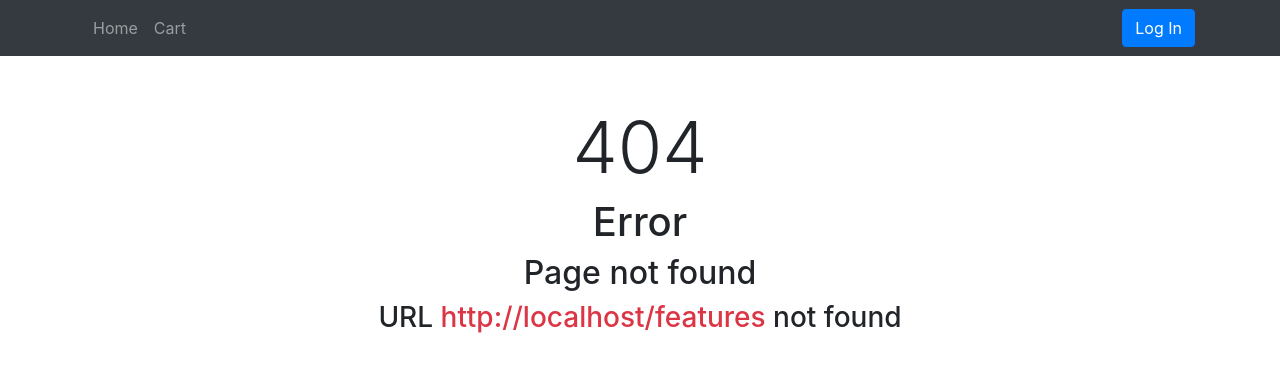
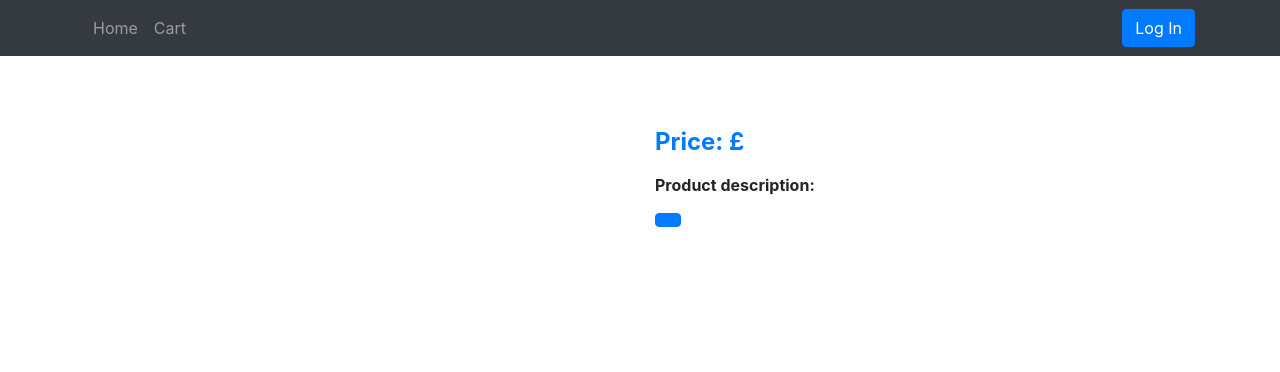
Before and after one commit to danielkuc/TheExchangeShop, a React (Create React App) app: page /features in a window 1280 px wide. Before the commit this address had no page. Shown: the top 372 px of the page. Built offline with nearby package versions, Linux system fonts and the light colour scheme.

Commit message:
added ProductsFeatures component

```diff
--- a/src/App.js
+++ b/src/App.js
@@ -1,6 +1,6 @@
 import React, { useState } from 'react';
 import './App.css';
-import { Cart,Default, Home, NavBar, Profile, ProductsList } from './components';
+import { Cart,Default, Home, NavBar, Profile, ProductFeatures, ProductsList } from './components';
 import { Routes, Route } from 'react-router-dom';
 import ProtectedRoute from './auth/protected-route';
 
@@ -16,6 +16,7 @@ function App() {
         <Routes>
           <Route path='/' element={<Home />}  />
           <Route path='cart' element={<Cart />} />
+          <Route path='features' element={<ProductFeatures product={productDetails} />} />
           <Route path='products' element={<ProductsList productDetails={productDetails} setDetails={setProductDetails} products={productsList} setProducts={setProductsList} />} />
           <Route path="profile" element={<ProtectedRoute component={Profile} />} />
           <Route path='/*' element={<Default />} />
--- /dev/null
+++ b/src/components/ProductFeatures.js
@@ -0,0 +1,41 @@
+import React from 'react'
+import { Button } from 'react-bootstrap';
+import { Link } from 'react-router-dom';
+
+const ProductFeatures = (props) => {
+  return (
+<div className='container py-5'>
+      <div className='row'>
+        <div className='col-10 mx-auto text-center text-slanted text-orange my5'>
+        </div>
+      </div>
+      <div className='row'>
+        <div className='col-10 mx-auto col-md-6 my-3'>
+          {/* <img src={image_link} className='img-fluid w-100' alt={props.name}/> */}
+        </div>
+        <div className='col-10 mx-auto col-md-6 my-3'>
+          <p className='h4'>{props.product.name}</p>
+          <p className='h4 text-primary'>
+            <strong>
+              Price: £ {props.product.price}
+            </strong>
+          </p>
+          <p className='font-weight-bold mt-3 mb-0'>
+            Product description:
+          </p>
+          <p>
+            {props.product.description}
+          </p>
+          <div>
+            <Link to='/products'>
+              <Button className="d-flex">
+              {/* <i class="fas fa-backspace fa-2x"/> <span className="mt-1 ml-3">Back to products</span>  */}
+              </Button>
+            </Link>
+          </div>
+        </div>
+      </div>
+    </div>  )
+}
+
+export default ProductFeatures
--- a/src/components/index.js
+++ b/src/components/index.js
@@ -5,5 +5,6 @@ import Loading from "./Loading";
 import NavBar from "./NavBar";
 import Profile from './Profile';
 import ProductsList from './ProductsList';
+import ProductFeatures from './ProductFeatures';
 
-export { Cart,Default, Home, Loading, NavBar, Profile, ProductsList };
+export { Cart, Default, Home, Loading, NavBar, Profile, ProductFeatures, ProductsList };
```
